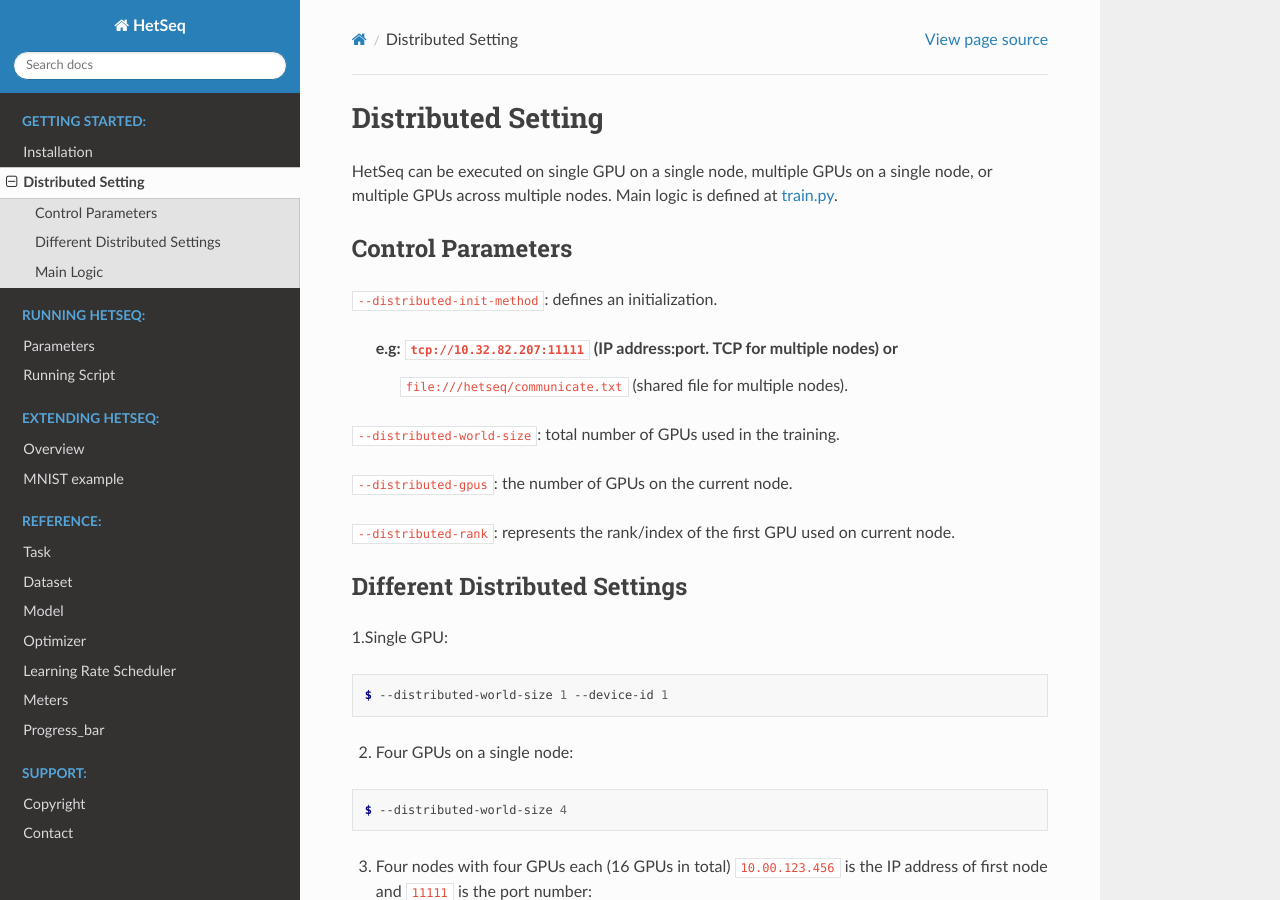
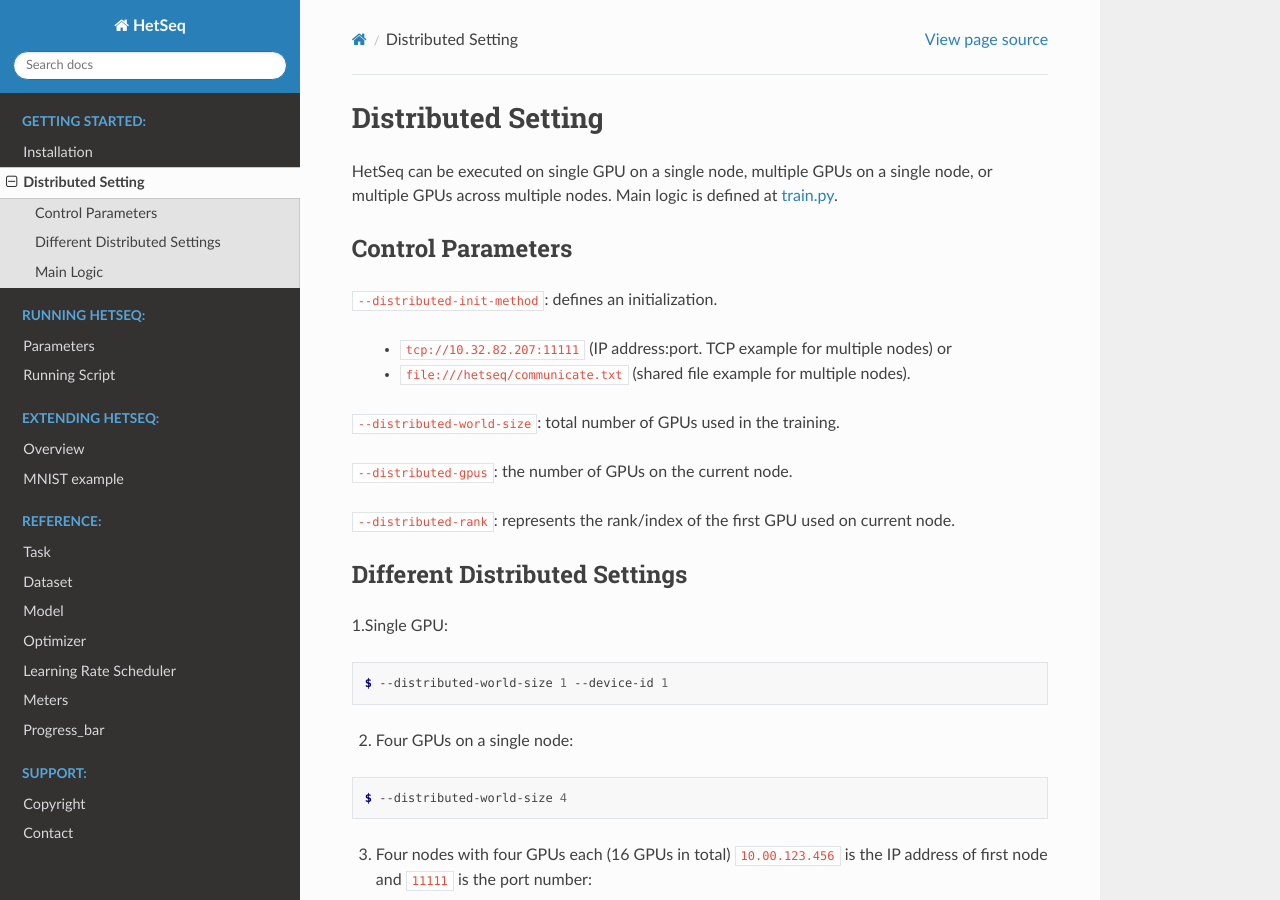
Before and after one commit to yifding/hetseq, a Sphinx documentation site: the page built from docs/source/distribute.rst, in a window 1280 px wide and 900 px high. Built offline with Sphinx 7.4.7 and the Read the Docs theme 2.0.0, drawn with Linux system fonts in a browser that asks for light colours.

Commit message:
distribute add ref

```diff
--- a/docs/source/distribute.rst
+++ b/docs/source/distribute.rst
@@ -5,12 +7,13 @@
 
 HetSeq can be executed on single GPU on a single node, multiple GPUs on a single node, or multiple GPUs across multiple nodes. Main logic is defined at `train.py <https://github.com/yifding/hetseq/blob/master/train.py#L213>`__.
 
+
 Control Parameters
 ------------------
 ``--distributed-init-method``: defines an initialization.
 
-	e.g\: ``tcp://10.32.82.207:11111`` (IP address:port. TCP for multiple nodes) or
-	     ``file:///hetseq/communicate.txt`` (shared file for multiple nodes).
+	* ``tcp://10.32.82.207:11111`` (IP address:port. TCP example for multiple nodes) or
+	* ``file:///hetseq/communicate.txt`` (shared file example for multiple nodes).
 
 ``--distributed-world-size``: total number of GPUs used in the training.
 
```
Also changed, not shown: other parts of docs/source/distribute.rst (+2 -0 lines).
